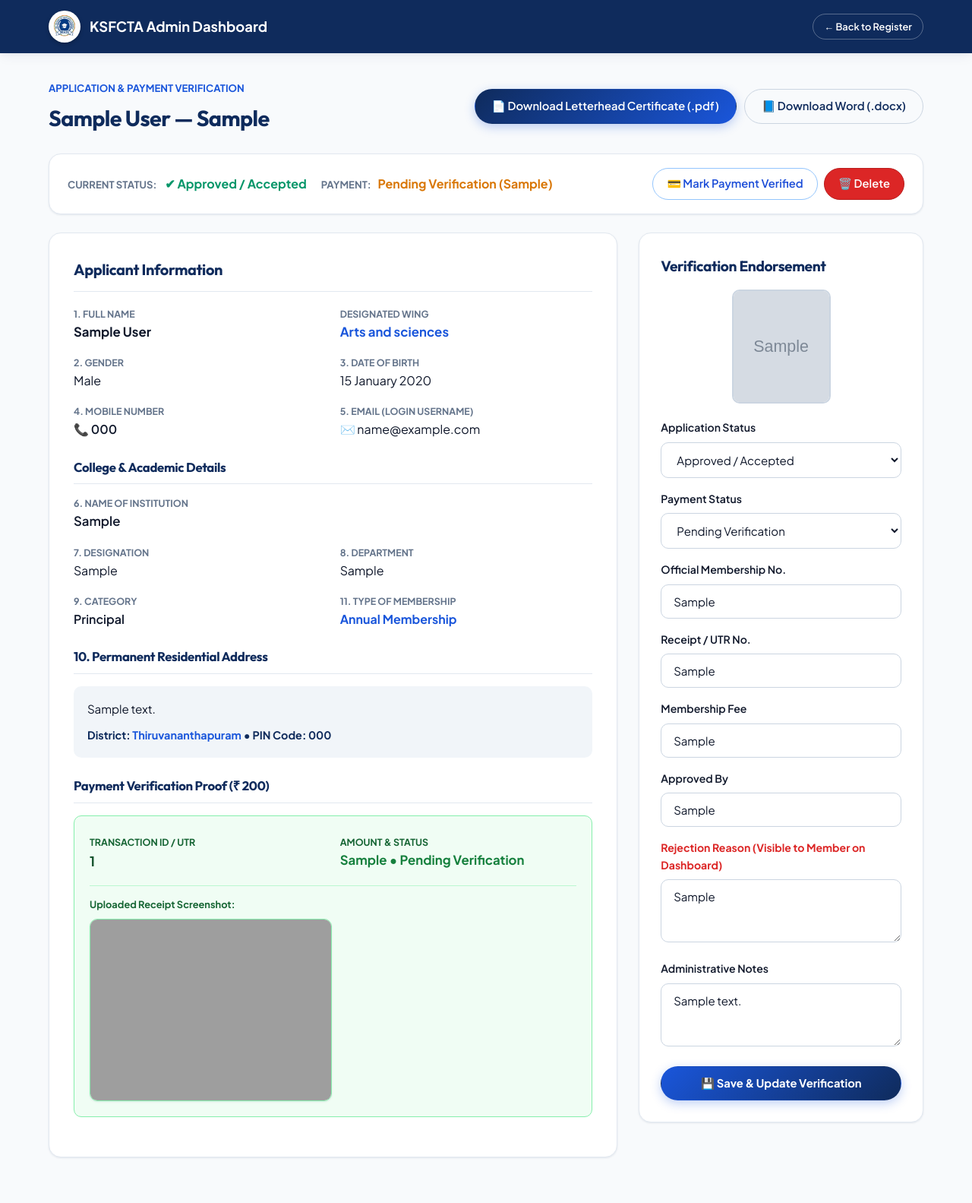
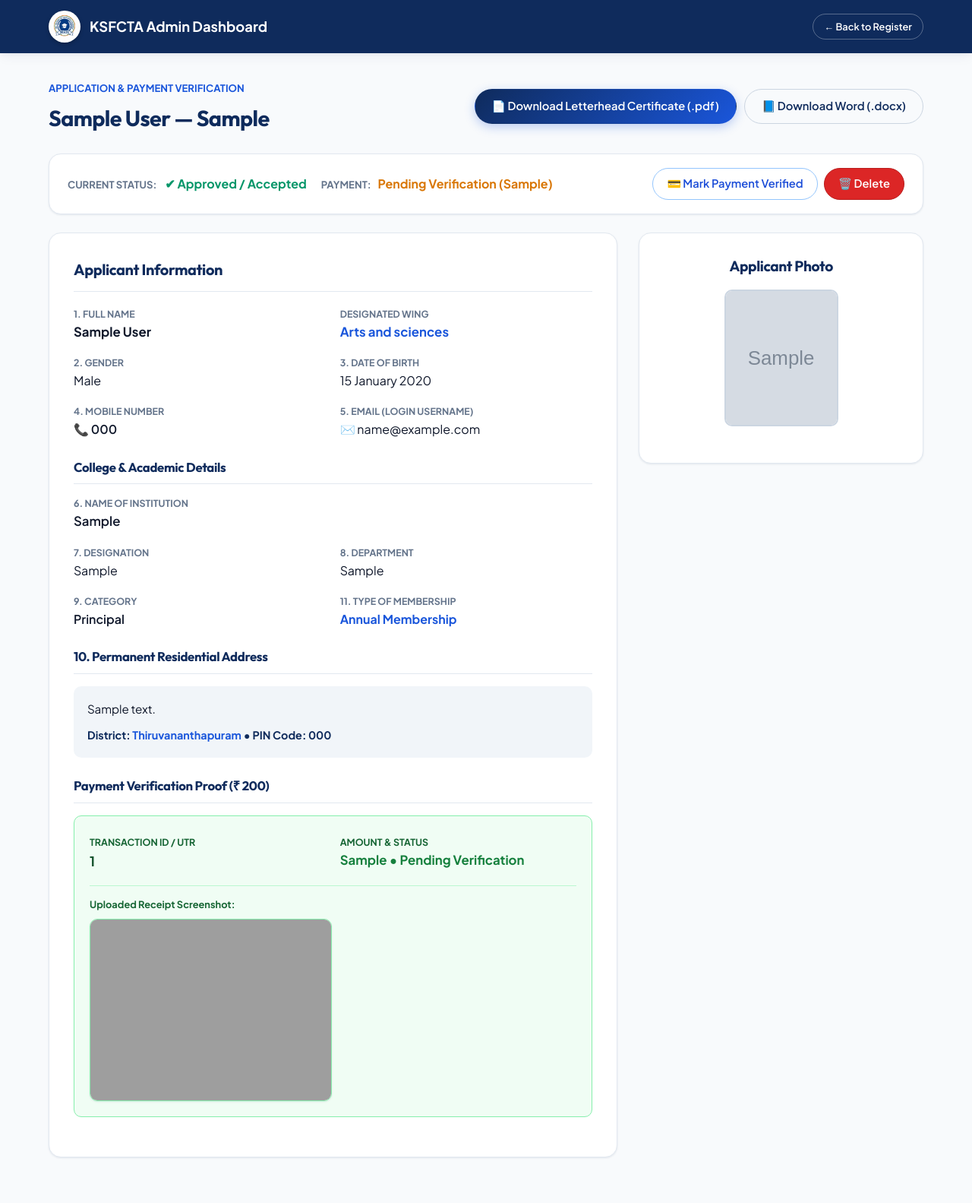
Before and after one commit to Anasma123/KSFCTA, a Django app: page /admin-portal/member/1/ in a window 1280 px wide. Shown: the whole page at 76% size. Run offline with Django 5.2, Linux system fonts and the light colour scheme; a user stored in the database is signed in; tables that the repository leaves empty hold one stand-in row (values such as "Sample post"); grey boxes marked "Sample" are stand-in pictures; parts of the project's set-up code (start-up, migrations or seed data) failed here and were passed over; grey boxes are pictures that could not be loaded.

Commit message:
Hide payment QR unless rejected and remove manual verification form

```diff
--- a/membership/templates/membership/member_detail.html
+++ b/membership/templates/membership/member_detail.html
@@ -194,73 +194,17 @@
     <!-- RIGHT: Office Endorsement & Update Controls -->
     <div>
       <div style="background: #FFFFFF; border: 1px solid var(--border-light); border-radius: var(--radius-lg); padding: 28px; box-shadow: var(--shadow-sm); margin-bottom: 24px;">
-        <h3 style="font-size: 1.2rem; color: var(--primary-navy); margin-bottom: 16px;">Verification Endorsement</h3>
+        <h3 style="font-size: 1.2rem; color: var(--primary-navy); margin-bottom: 16px; text-align: center;">Applicant Photo</h3>
 
         <div style="text-align: center; margin-bottom: 20px;">
           {% if app.photo %}
-            <img src="{{ app.photo }}" alt="Applicant Photo" style="width: 130px; height: 150px; object-fit: cover; border-radius: var(--radius-md); border: 2px solid var(--border-medium); margin: 0 auto;" />
+            <img src="{{ app.photo }}" alt="Applicant Photo" style="width: 150px; height: 180px; object-fit: cover; border-radius: var(--radius-md); border: 2px solid var(--border-medium); margin: 0 auto;" />
           {% else %}
-            <div style="width: 130px; height: 150px; background: var(--bg-subtle); border: 2px dashed var(--border-medium); border-radius: var(--radius-md); display: flex; align-items: center; justify-content: center; margin: 0 auto; color: var(--text-muted); font-size: 0.8rem; text-align: center; padding: 12px;">
+            <div style="width: 150px; height: 180px; background: var(--bg-subtle); border: 2px dashed var(--border-medium); border-radius: var(--radius-md); display: flex; align-items: center; justify-content: center; margin: 0 auto; color: var(--text-muted); font-size: 0.8rem; text-align: center; padding: 12px;">
               No Photo Uploaded
             </div>
           {% endif %}
         </div>
-
-        <form method="post">
-          {% csrf_token %}
-
-          <div style="margin-bottom: 16px;">
-            <label class="field-label" for="id_status">Application Status</label>
-            <select name="status" id="id_status" class="form-select">
-              <option value="Pending" {% if app.status == 'Pending' %}selected{% endif %}>Pending Verification</option>
-              <option value="Approved" {% if app.status == 'Approved' %}selected{% endif %}>Approved / Accepted</option>
-              <option value="Rejected" {% if app.status == 'Rejected' %}selected{% endif %}>Rejected</option>
-            </select>
-          </div>
-
-          <div style="margin-bottom: 16px;">
-            <label class="field-label" for="id_payment_status">Payment Status</label>
-            <select name="payment_status" id="id_payment_status" class="form-select">
-              <option value="Pending Verification" {% if app.payment_status == 'Pending Verification' %}selected{% endif %}>Pending Verification</option>
-              <option value="Verified" {% if app.payment_status == 'Verified' %}selected{% endif %}>Verified</option>
-              <option value="Rejected" {% if app.payment_status == 'Rejected' %}selected{% endif %}>Payment Rejected</option>
-            </select>
-          </div>
-
-          <div style="margin-bottom: 16px;">
-            <label class="field-label" for="id_membership_no">Official Membership No.</label>
-            <input type="text" name="membership_no" id="id_membership_no" value="{{ app.membership_no }}" class="form-input" placeholder="e.g. KSFCTA/MEM/2026/0145" />
-          </div>
-
-          <div style="margin-bottom: 16px;">
-            <label class="field-label" for="id_receipt_no">Receipt / UTR No.</label>
-            <input type="text" name="receipt_no" id="id_receipt_no" value="{{ app.receipt_no|default:app.transaction_id }}" class="form-input" placeholder="e.g. UTR23456789" />
-          </div>
-
-          <div style="margin-bottom: 16px;">
-            <label class="field-label" for="id_membership_fee">Membership Fee</label>
-            <input type="text" name="membership_fee" id="id_membership_fee" value="{{ app.membership_fee }}" class="form-input" />
-          </div>
-
-          <div style="margin-bottom: 16px;">
-            <label class="field-label" for="id_approved_by">Approved By</label>
-            <input type="text" name="approved_by" id="id_approved_by" value="{{ app.approved_by|default:'Shafi K (Admin)' }}" class="form-input" />
-          </div>
-
-          <div style="margin-bottom: 16px;">
-            <label class="field-label" for="id_rejection_reason" style="color: #DC2626; font-weight: 700;">Rejection Reason (Visible to Member on Dashboard)</label>
-            <textarea name="rejection_reason" id="id_rejection_reason" rows="3" class="form-textarea" placeholder="Enter reason for rejection...">{{ app.rejection_reason }}</textarea>
-          </div>
-
-          <div style="margin-bottom: 20px;">
-            <label class="field-label" for="id_admin_notes">Administrative Notes</label>
-            <textarea name="admin_notes" id="id_admin_notes" rows="3" class="form-textarea" placeholder="Internal verification comments...">{{ app.admin_notes }}</textarea>
-          </div>
-
-          <button type="submit" class="btn btn-primary" style="width: 100%; padding: 12px; font-weight: 700;">
-            💾 Save &amp; Update Verification
-          </button>
-        </form>
       </div>
     </div>
 
--- a/membership/views.py
+++ b/membership/views.py
@@ -333,30 +333,6 @@ def admin_member_detail_view(request, pk):
 
     app = get_object_or_404(MembershipApplication, pk=pk)
 
-    if request.method == 'POST':
-        app.status = request.POST.get('status', app.status)
-        app.payment_status = request.POST.get('payment_status', app.payment_status)
-        app.membership_no = request.POST.get('membership_no', app.membership_no).strip()
-        app.receipt_no = request.POST.get('receipt_no', app.receipt_no).strip()
-        app.membership_fee = request.POST.get('membership_fee', app.membership_fee).strip()
-        app.approved_by = request.POST.get('approved_by', app.approved_by).strip()
-        app.admin_notes = request.POST.get('admin_notes', app.admin_notes).strip()
-        app.rejection_reason = request.POST.get('rejection_reason', app.rejection_reason).strip()
-
-        # If admin marks as Approved, ensure payment is verified and verified_at timestamp is set
-        if app.status == 'Approved':
-            app.payment_status = 'Verified'
-            if not app.verified_at:
-                app.verified_at = timezone.now()
-            if not app.membership_no:
-                app.membership_no = f"KSFCTA/MEM/{app.created_at.year}/{app.id:04d}"
-            app.rejection_reason = ''
-        elif app.status == 'Rejected':
-            app.payment_status = 'Rejected'
-
-        app.save()
-        messages.success(request, f"Updated verification details for {app.full_name} ({app.application_no}).")
-        return redirect('admin_member_detail', pk=app.id)
 
     return render(request, 'membership/member_detail.html', {'app': app})
 
```
Also changed, not shown: membership/templates/membership/member_dashboard.html (+29 -20 lines), db.sqlite3 (added).
